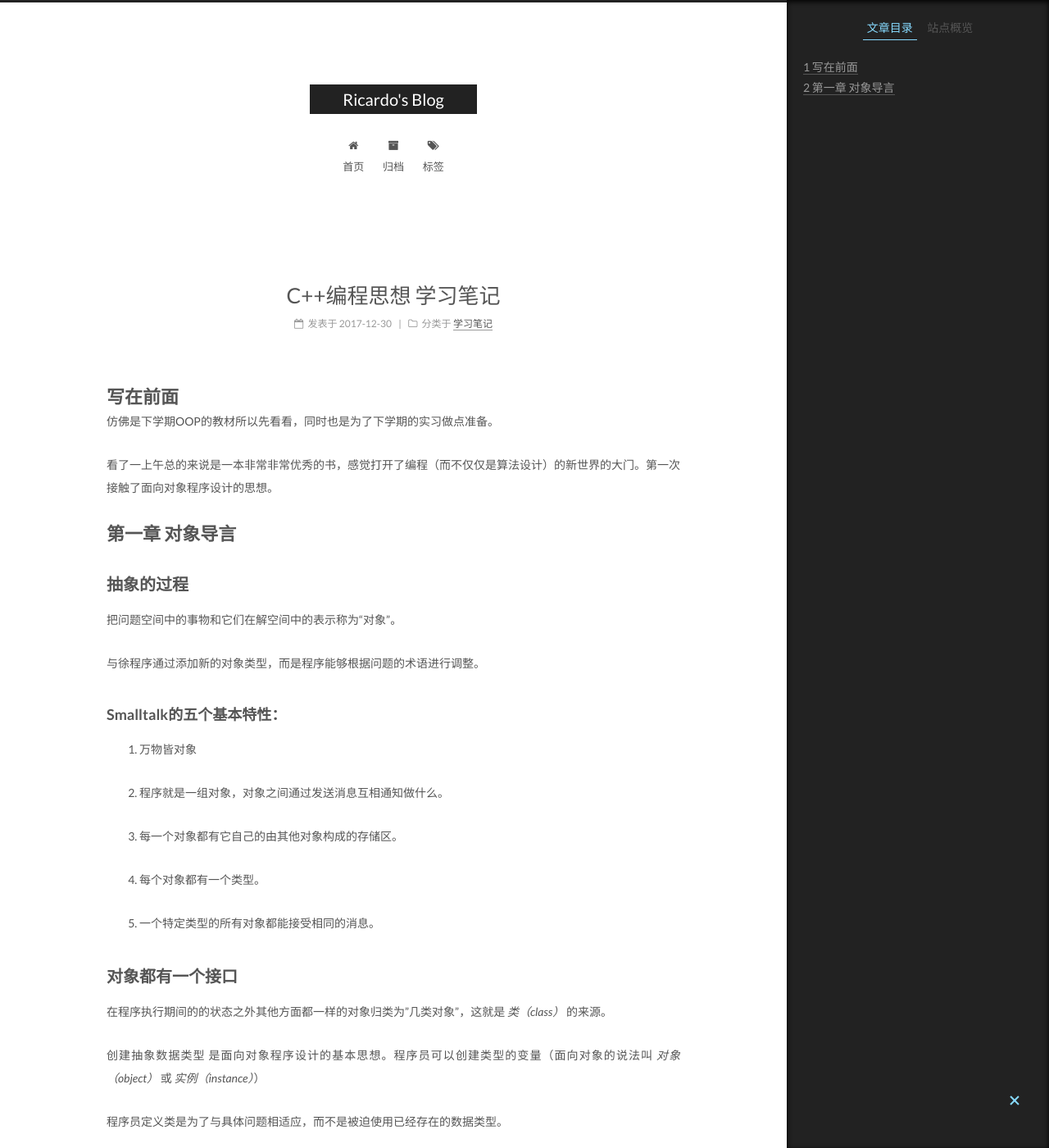
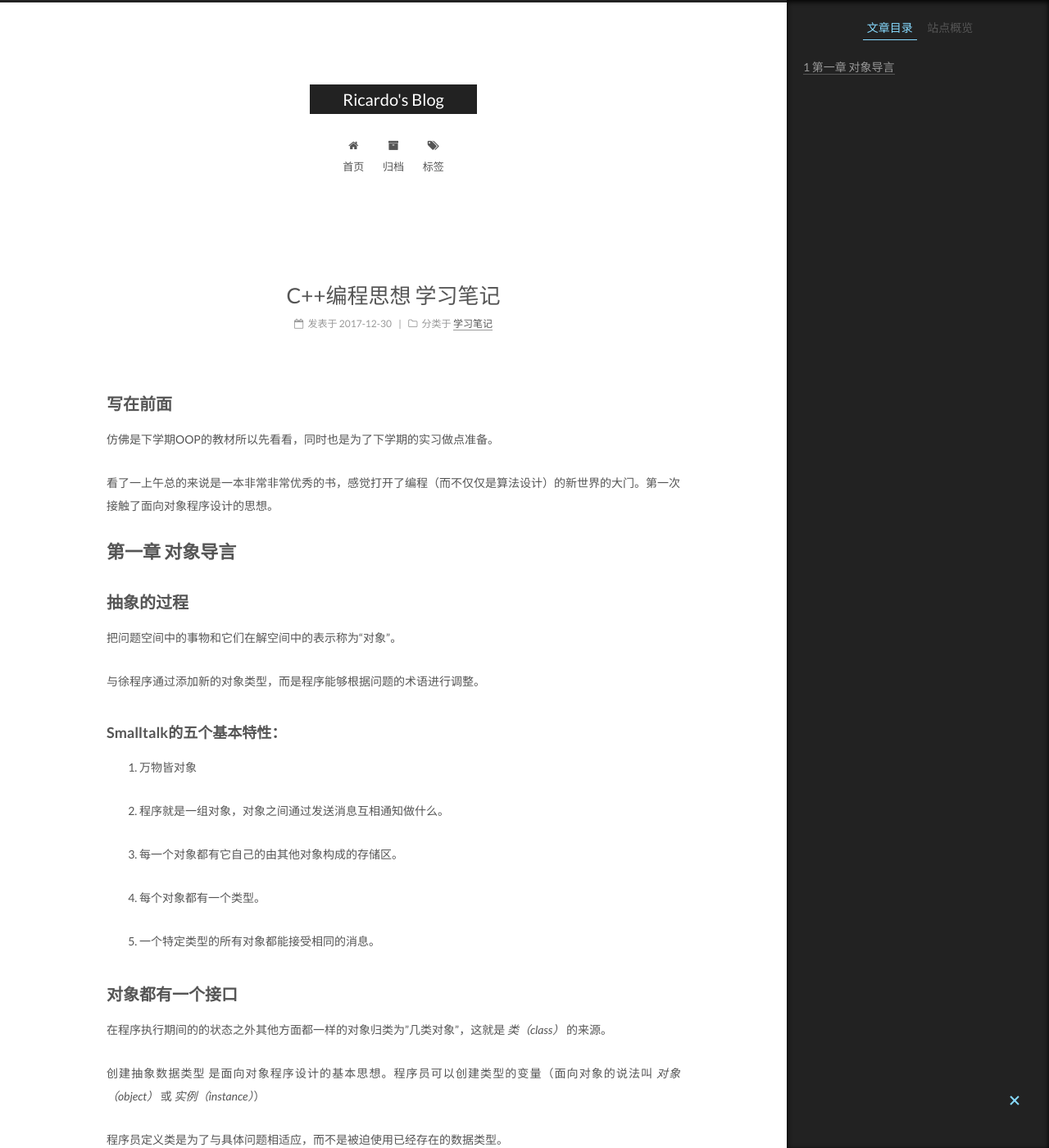
Before and after one commit to RicardoWang99/ricardowang99.github.com, a Jekyll site: the page built from _posts/2017-12-30-C++编程思想 笔记.md, in a window 1280 px wide and 1400 px high. Shown: the whole window at 82% size. Built offline with Jekyll 4.4.1, drawn with Linux system fonts in a browser that asks for light colours.

Commit message:
20171230-001

```diff
--- a/_posts/2017-12-30-C++编程思想 笔记.md
+++ b/_posts/2017-12-30-C++编程思想 笔记.md
@@ -6,7 +6,7 @@ categories:
 tags:
 ---
 
-# 写在前面
+## 写在前面
 
 仿佛是下学期OOP的教材所以先看看，同时也是为了下学期的实习做点准备。
 
```
